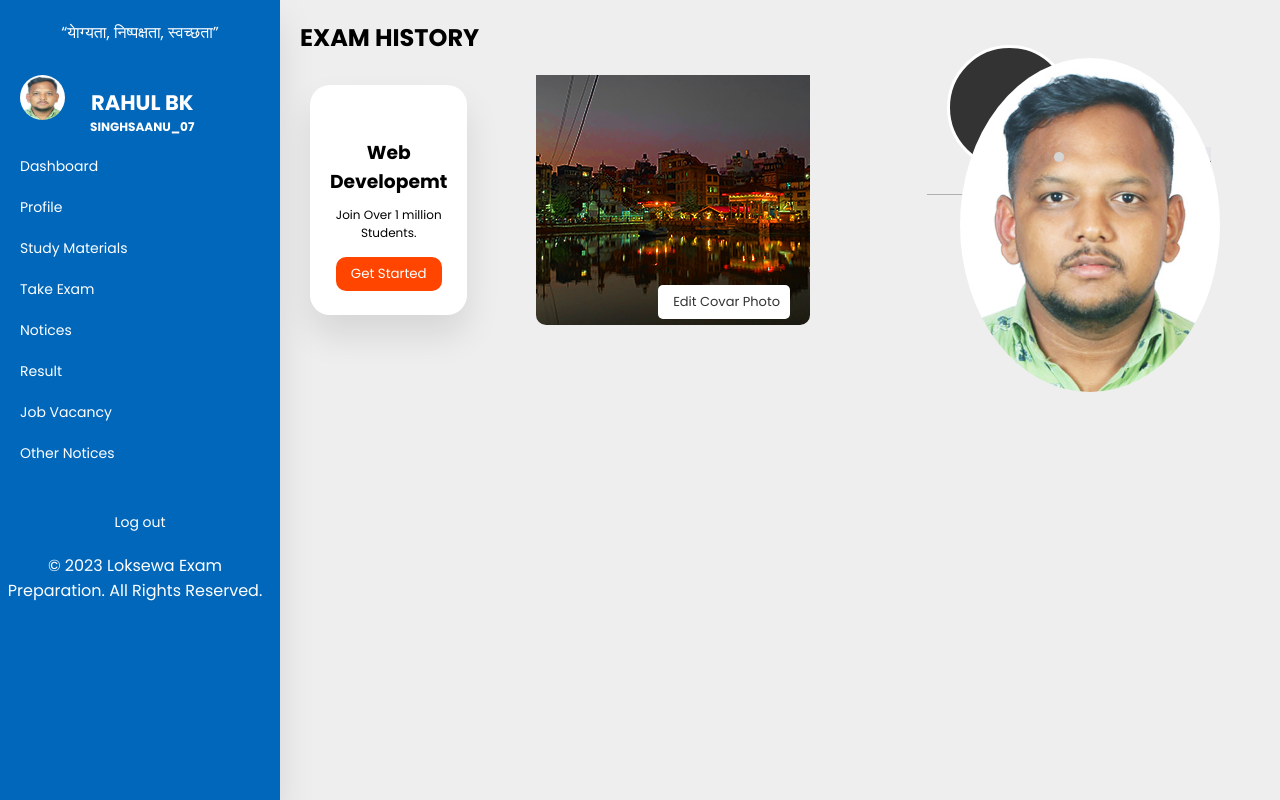
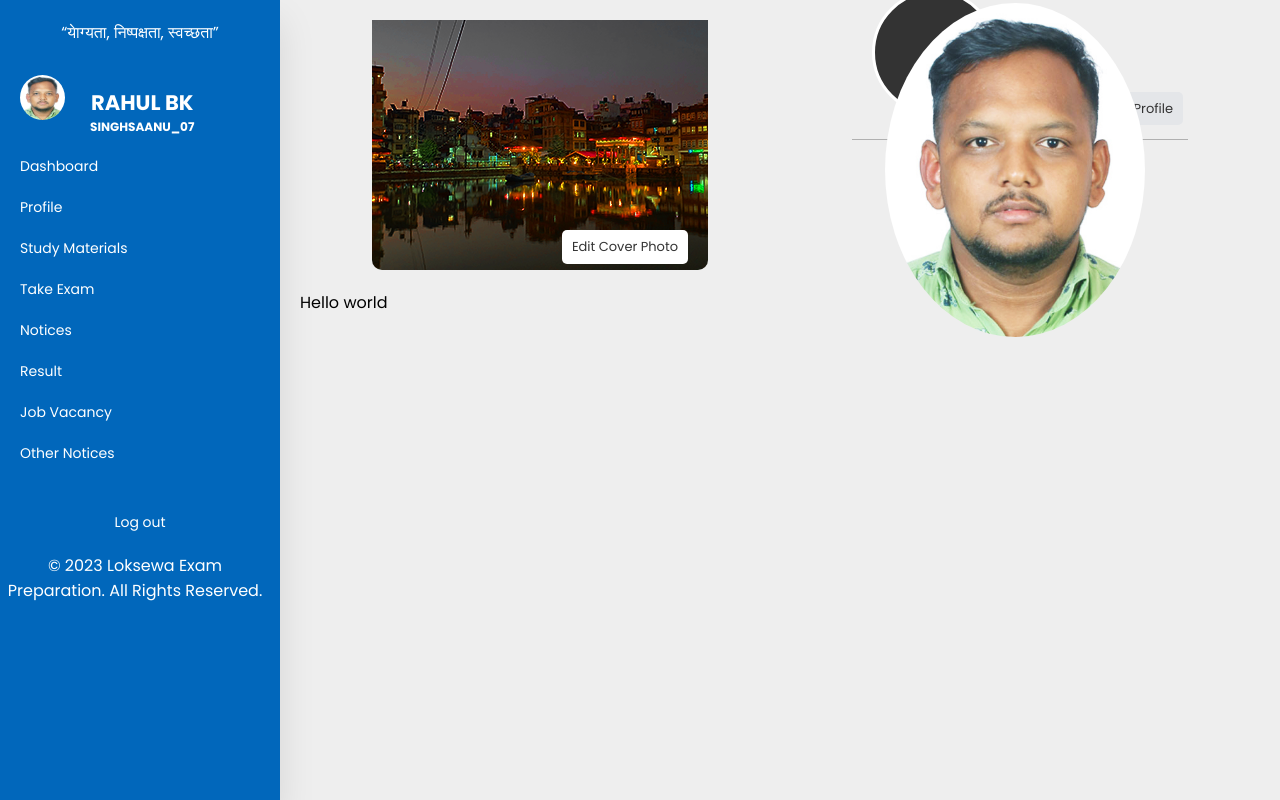
Before and after one commit to Saanubc/Web-Based-Loksewa-Exam-Preparation, a PHP site: page /profile.php in a window 1280 px wide. Run offline with PHP 8.4, Linux system fonts and the light colour scheme.

Commit message:
Third Update

```diff
--- a/profile.php
+++ b/profile.php
@@ -1,29 +1,30 @@
+<?php
+$protocol = isset($_SERVER['HTTPS']) ? 'https' : 'http';
+$server_name = $_SERVER['SERVER_NAME'];
+$url = $protocol."://".$server_name."/loksewa/";
+?>
+
+
+
 <!DOCTYPE html>
 <html lang="en">
 <head>
   <meta charset="UTF-8" />
   <title>Dashboard</title>
-  <link rel="stylesheet" href="./css/profile_css.css" />
+  <link rel="stylesheet" href="css/a_style.css" />
+  <link rel="stylesheet" href="../css/profile_css.css" />
+
   </head>
 <body>
   <div class="container">
     <?php include 'inc/navbar.php' ?>
 
+
     <section class="main">
-      <div class="main-top">
-        <h1>EXAM HISTORY</h1>
-        <i class="fas fa-user-cog"></i>
-      </div>
-      <div class="main-skills">
-        <div class="card">
-          <i class="fas fa-laptop-code"></i>
-          <h3>Web developemt</h3>
-          <p>Join Over 1 million Students.</p>
-          <button>Get Started</button>
-        </div>
 
 
-        <section class="cover-image-section">
+      <div class="main-top">
+      <section class="cover-image-section">
                     <header class="cover-hader-site">
 
                         <img src="image/cover_pic.png">
@@ -31,8 +32,7 @@
                         <div class="cover-image-div">
                             <div class="cover-image-edite-btn">
                                 <button>
-                                    <i class="fas fa-camera"></i>
-                                    Edit Covar Photo
+                                    Edit Cover Photo
                                 </button>
                             </div>
                         </div>
@@ -48,7 +48,6 @@
                                 <a href="#" id="profile-link">
                                     <img id="Profile_images" src="image/Profile_pic.jpg">
                                 </a>
-                                <span class="fas fa-camera"></span>
                             </div>
                         </div>
                         <div class="profile-name-info">
@@ -75,6 +74,14 @@
                     </div>
                 </section>
 
+      </div>
+
+
+
+      <div class="main-skills">
+        Hello world
+
+      </div>
 
 
 
--- a/signin.php
+++ b/signin.php
@@ -5,6 +5,10 @@ if(isset ($_SESSION['email'])){
 }
 
 include 'connect.php';
+
+$protocol = isset($_SERVER['HTTPS']) ? 'https' : 'http';
+$server_name = $_SERVER['SERVER_NAME'];
+$url = $protocol."://".$server_name."/loksewa/";
 
 if ($_SERVER["REQUEST_METHOD"]=="POST"){
 
@@ -65,7 +69,7 @@ function input ($data){
                                     <button class="btnn"><a href="home.php">Login</a></button>
 
                                     <p class="link">Don't have an account<br>
-                                    <a href="signup.php">Sign up </a> here</a></p>
+                                    <a href="<?php echo $url.'signup.php' ?>">Sign up </a> here</a></p>
 
                 </form>
 
```
Also changed, not shown: dashboard.php (+9 -1 lines), inc/navbar.php (+15 -9 lines), signup.php (+7 -1 lines).
